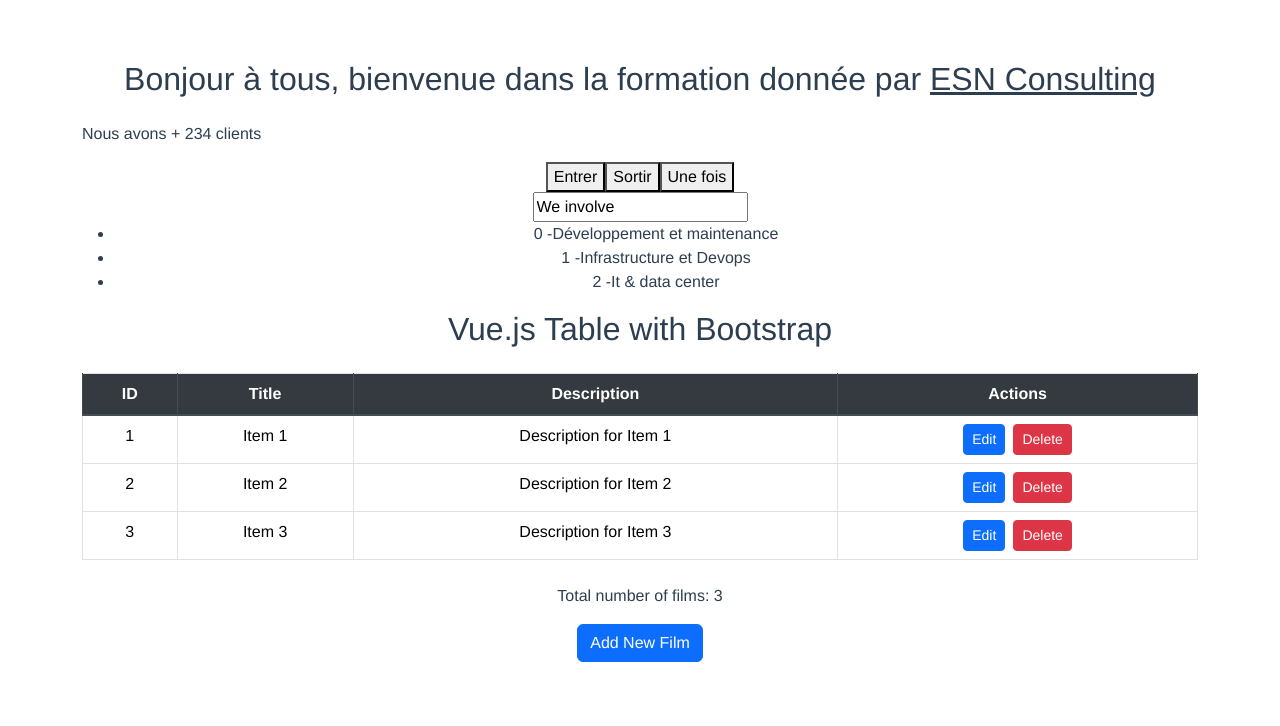
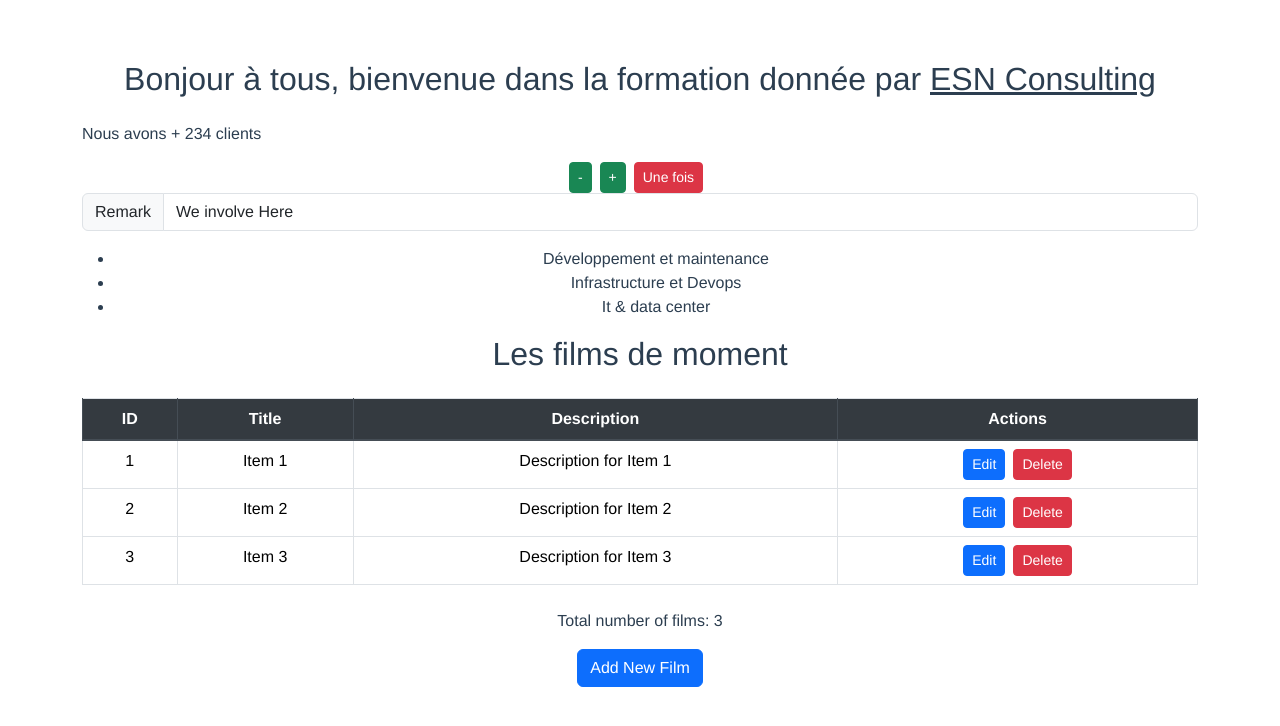
Before and after one commit to AmirDahmouni/Workshop_Vuejs, a Vue app: page / in a window 1280 px wide. Shown: the top 726 px of the page. Built offline with nearby package versions, Linux system fonts and the light colour scheme.

Commit message:
ref/ itemMovie as childComponent

```diff
--- a/index.html
+++ b/index.html
@@ -11,8 +11,22 @@
     <title>Cours Vue js</title>
   </head>
   <body>
-    <div id="app"></div>
+    <div id="app">
+      <mgg-menu v-bind:menu-today="menu"></mgg-menu>
+    </div>
     <script src="https://unpkg.com/vue@3/dist/vue.global.js"></script>
     <script type="module" src="/src/main.js"></script>
+    <script type="text/template" id="template-mgg-menu">
+      <div>
+      Bonjour, veuillez trouver le menu du jour ci-dessous :
+      <button @click="clear()">Tout vider</button>
+      <ul>
+      <li v-for="(food, index) of menuToday" :key="index">
+      {{ food}}
+      </li>
+      </ul>
+      <hr/>
+      </div>
+    </script>
   </body>
 </html>
--- /dev/null
+++ b/src/components/ItemComponent.vue
@@ -0,0 +1,53 @@
+<template>
+  <td>{{ item.id }}</td>
+  <td>
+    <span v-if="!item.editing">{{ item.title }}</span>
+    <input v-else type="text" v-model="item.title" class="form-control" />
+  </td>
+  <td>
+    <span v-if="!item.editing">{{ item.description }}</span>
+    <input v-else type="text" v-model="item.description" class="form-control" />
+  </td>
+  <td>
+    <button
+      v-if="!item.editing"
+      class="btn btn-primary btn-sm mr-2"
+      @click="editItem(item)"
+    >
+      Edit
+    </button>
+    <button v-else class="btn btn-success btn-sm mr-2" @click="saveItem(item)">
+      Save
+    </button>
+    <button class="btn btn-danger btn-sm" @click="deleteItem(item)">
+      Delete
+    </button>
+  </td>
+</template>
+
+<script>
+export default {
+  name: 'ItemComponent',
+  props: {
+    item: {
+      type: Object,
+      required: true,
+    },
+  },
+  methods: {
+    editItem() {
+      this.$emit('edit-item', this.item)
+    },
+    saveItem() {
+      this.$emit('saveItem', this.item)
+    },
+    deleteItem() {
+      this.$emit('removeItem', this.item)
+    },
+  },
+}
+</script>
+
+<style scoped>
+/* Add your styles here */
+</style>
--- a/src/main.js
+++ b/src/main.js
@@ -1,4 +1,26 @@
 import { createApp } from 'vue'
 import App from './App.vue'
 
-createApp(App).mount('#app')
+
+const APP = createApp(App);
+
+APP.component("mgg-menu", {
+  template: "#template-mgg-menu",
+  props: {
+    menuToday: {
+      type: Array,
+      required: true,
+    },
+    length: Number,
+  },
+  methods: {
+    getBestMenu() {
+      return this.menuToday[0]
+    },
+    clear() {
+      this.menuToday = [];
+    }
+  },
+})
+
+APP.mount('#app')
--- a/src/pages/TableMovies.vue
+++ b/src/pages/TableMovies.vue
@@ -11,21 +11,36 @@
     <p class="text-start" v-else>nous sommes désolé</p>
 
     <div class="actions">
-      <button v-on:click="enter()">Entrer</button>
-      <button @click="leave">Sortir</button>
-      <button @click.once="displayBox('Bonjour !')">Une fois</button>
+      <button class="btn btn-success btn-sm mr-2" @click="leave">
+        -
+      </button>
+      <button class="btn btn-success btn-sm mr-2" @click="enter()">
+        +
+      </button>
+      <button
+        class="btn btn-danger btn-sm mr-2"
+        @click.once="displayBox('Bonjour !')"
+      >
+        Une fois
+      </button>
     </div>
+    <div class="input-group mb-3">
+      <span class="input-group-text" id="basic-addon1">Remark</span>
       <input
         v-model="nom"
         placeholder="Nom du restaurant"
+        class="form-control"
         name="restaurant_name"
+        aria-label="Username"
+        aria-describedby="basic-addon1"
       />
+    </div>
     <ul>
       <li v-for="(food, index) of Projects" :key="index">
-        {{ index }} -{{ food }}
+        {{ food }}
       </li>
     </ul>
-    <h2 class="mb-4">Vue.js Table with Bootstrap</h2>
+    <h2 class="mb-4">Les films de moment</h2>
     <table class="table table-bordered">
       <thead class="thead-dark">
         <tr>
@@ -37,50 +52,18 @@
       </thead>
       <tbody>
         <tr v-for="(item, index) in items" :key="item.id">
-          <td>{{ item.id }}</td>
-          <td>
-            <span v-if="!item.editing">{{ item.title }}</span>
-            <input
-              v-else
-              type="text"
-              v-model="item.title"
-              class="form-control"
+          <ItemComponent
+            :item="item"
+            @edit-item="editItem"
+            @removeItem="deleteItem"
+            @saveItem="saveItem"
           />
-          </td>
-          <td>
-            <span v-if="!item.editing">{{ item.description }}</span>
-            <input
-              v-else
-              type="text"
-              v-model="item.description"
-              class="form-control"
-            />
-          </td>
-          <td>
-            <button
-              v-if="!item.editing"
-              class="btn btn-primary btn-sm mr-2"
-              @click="editItem(item)"
-            >
-              Edit
-            </button>
-            <button
-              v-else
-              class="btn btn-success btn-sm mr-2"
-              @click="saveItem(item)"
-            >
-              Save
-            </button>
-            <button class="btn btn-danger btn-sm" @click="deleteItem(item)">
-              Delete
-            </button>
-          </td>
         </tr>
       </tbody>
     </table>
     <div class="mt-4">
-      {{ nb }}
-      <p>Total number of films: {{ items.length }}</p>
+      <p v-if="items.length === 0">No films found</p>
+      <p v-else>Total number of films: {{ items.length }}</p>
       <button
         class="btn btn-primary"
         @click="showNewItemForm = !showNewItemForm"
@@ -114,11 +97,17 @@
 </template>
 
 <script>
+import ItemComponent from '../components/ItemComponent.vue'
+
 export default {
+  name: 'TableMovies',
+  components: {
+    ItemComponent,
+  },
   data() {
     return {
       societe: 'ESN Consulting',
-      nom: 'We involve',
+      nom: 'We involve Here',
       nbClients: 234,
       Projects: [
         'Développement et maintenance',
```
Lines whose indentation alone changed are shown as unchanged.
